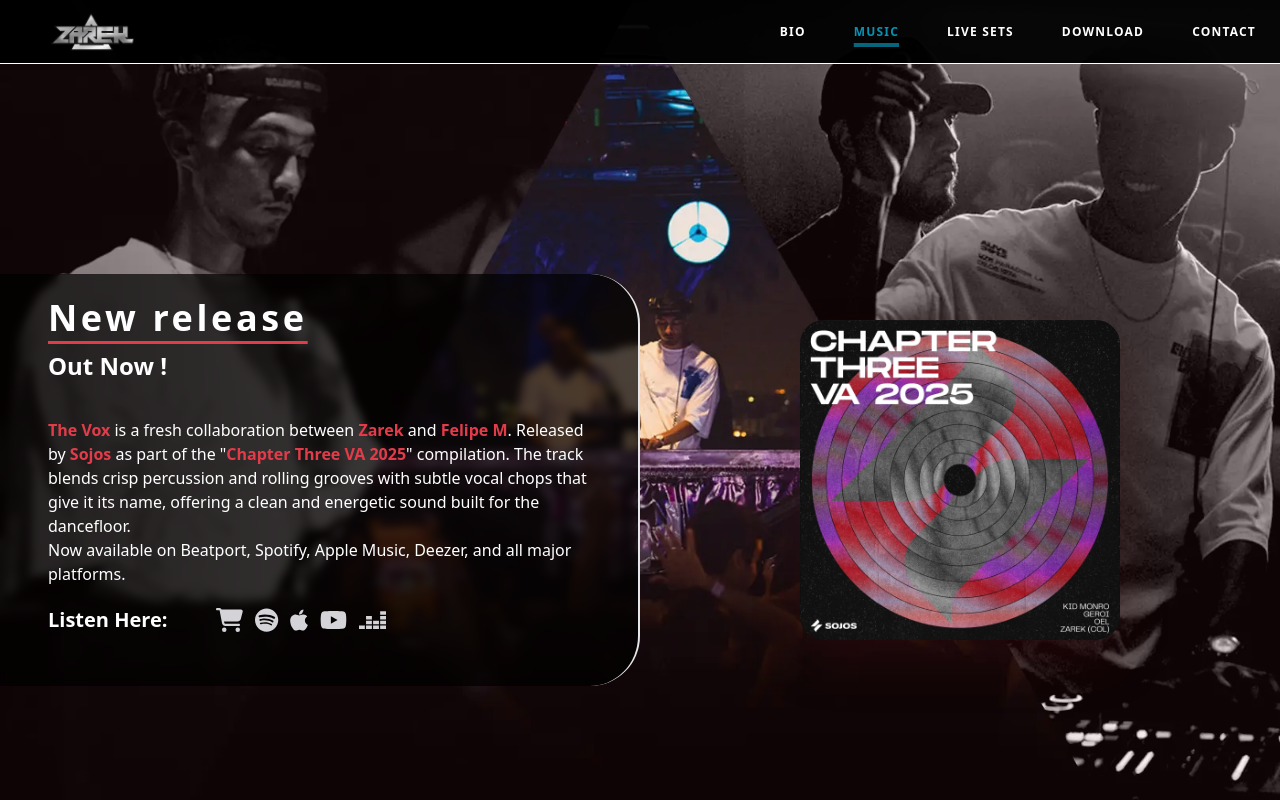
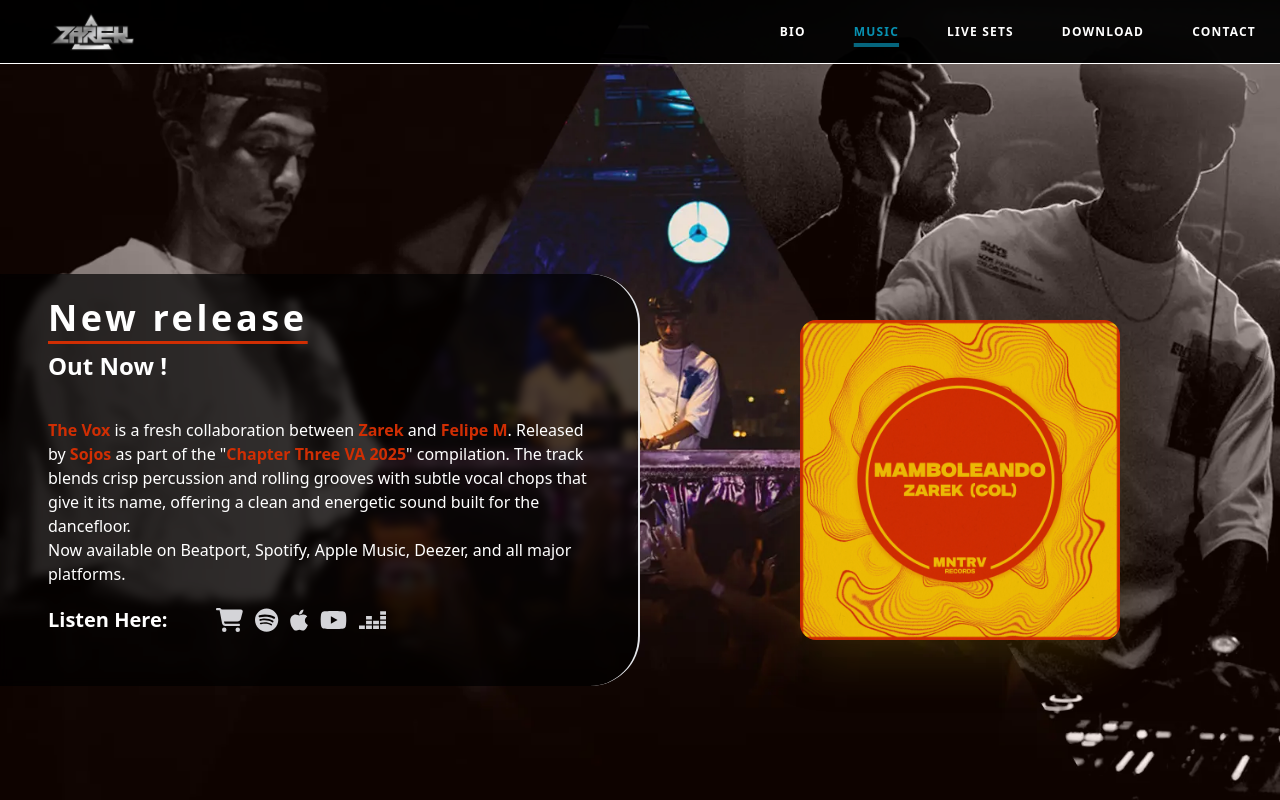
Before and after one commit to William-Fernandez/zarekmusic-react, a React (Vite) app in the folder zarek-website/: page /music in a window 1280 px wide. Shown: the top 800 px of the page. Built offline with nearby package versions, Linux system fonts and the light colour scheme.

Commit message:
New release updated

```diff
--- a/zarek-website/src/components/Music/DigitalStores/DigitalStores.jsx
+++ b/zarek-website/src/components/Music/DigitalStores/DigitalStores.jsx
@@ -17,35 +17,35 @@
                 target="_blank"
                 title="Beatport"
             >
-                <FontAwesomeIcon icon={faCartShopping} className="hover:scale-125 transition duration-300 hover:text-[#E23C4A]" size="xl"/>
+                <FontAwesomeIcon icon={faCartShopping} className="hover:scale-125 transition duration-300 hover:text-[#D02E03]" size="xl"/>
             </a>
             <a
                 href="https://open.spotify.com/intl-es/track/4XjRRYkjJfzwGRFlthU9EG?si=e23466fd0c9642f2"
                 target="_blank"
                 title="Spotify"
             >
-                <FontAwesomeIcon icon={faSpotify} className="hover:scale-125 transition duration-300 hover:text-[#E23C4A]" size="xl"/>
+                <FontAwesomeIcon icon={faSpotify} className="hover:scale-125 transition duration-300 hover:text-[#D02E03]" size="xl"/>
             </a>
             <a
                 href="https://music.apple.com/us/song/the-vox/1818529221"
                 target="_blank"
                 title="Apple Music"
             >
-                <FontAwesomeIcon icon={faApple} className="hover:scale-125 transition duration-300 hover:text-[#E23C4A]" size="xl"/>
+                <FontAwesomeIcon icon={faApple} className="hover:scale-125 transition duration-300 hover:text-[#D02E03]" size="xl"/>
             </a>
             <a
                 href="https://youtu.be/Icd4EiVaHZk?si=d_4XumaVJzDhtBX3"
                 target="_blank"
                 title="Youtube"
             >
-                <FontAwesomeIcon icon={faYoutube} className="hover:scale-125 transition duration-300 hover:text-[#E23C4A]" size="xl"/>
+                <FontAwesomeIcon icon={faYoutube} className="hover:scale-125 transition duration-300 hover:text-[#D02E03]" size="xl"/>
             </a>
             <a
                 href="https://link.deezer.com/s/30lsWP1QmNZ6MiOYloo4I"
                 target="_blank"
                 title="Deezer"
             >
-                <FontAwesomeIcon icon={faDeezer} className="hover:scale-125 transition duration-300 hover:text-[#E23C4A]" size="xl"/>
+                <FontAwesomeIcon icon={faDeezer} className="hover:scale-125 transition duration-300 hover:text-[#D02E03]" size="xl"/>
             </a>
             {/* <a
                 href="https://soundcloud.com/arcila-records-494898887/nico-rami-rez-shorty-zarek-col?si=b5672015ea2f4eb680d8bde766cd72b0&utm_source=clipboard&utm_medium=text&utm_campaign=social_sharing"
--- a/zarek-website/src/components/Music/ReleaseContent/ReleaseContent.jsx
+++ b/zarek-website/src/components/Music/ReleaseContent/ReleaseContent.jsx
@@ -7,7 +7,7 @@
 } from "../../../assets/Utils/animation.js";
 import ReleaseText from "../ReleaseText/ReleaseText.jsx";
 import ImageComponent from "../../ImageComponent/ImageComponent.jsx";
-import voxCover from '../../../assets/img/Catalogo/sojos-release.webp';
+import mamboleandoCover from '../../../assets/img/Catalogo/MamboleandoCover.webp';
 
 export default function ReleaseContent() {
     return (
@@ -28,9 +28,9 @@
                 className="hidden w-full md:w-1/2 min-h-full mb-24 md:mb-0 md:flex justify-center items-center"
             >
                 <ImageComponent
-                    src={voxCover}
+                    src={mamboleandoCover}
                     alt="The Vox CoverArt"
-                    className="w-80 rounded-3xl shadow-2xl shadow-[#36080C]/50"
+                    className="w-80 rounded-2xl shadow-2xl shadow-[#513F01]/50"
                 />
             </motion.div>
         </motion.div>
--- a/zarek-website/src/components/Music/ReleaseText/ReleaseText.jsx
+++ b/zarek-website/src/components/Music/ReleaseText/ReleaseText.jsx
@@ -9,14 +9,14 @@
             <PageTitle
                 title="New release"
                 textPosition="start"
-                decoration={"decoration-[#E23C4A]"}
+                decoration={"decoration-[#D02E03]"}
             />
             <h3 className="text-2xl text-white mt-3 mb-6 font-bold">Out Now !</h3>
             <div className="h-56 w-56 md:hidden">
                 <img src={imgRelease} alt="Voyage Cover Art" className="w-full h-full" />
             </div>
             <p className="text-white mt-3 text-center text-sm md:text-base md:text-start">
-            <strong className="text-[#E23C4A]">The Vox</strong> is a fresh collaboration between <strong className="text-[#E23C4A]">Zarek</strong> and <strong className="text-[#E23C4A]">Felipe M</strong>. Released by <strong className="text-[#E23C4A]">Sojos</strong> as part of the "<strong className="text-[#E23C4A]">Chapter Three VA 2025</strong>" compilation. The track blends crisp percussion and rolling grooves with subtle vocal chops that give it its name, offering a clean and energetic sound built for the dancefloor.<br />
+            <strong className="text-[#D02E03]">The Vox</strong> is a fresh collaboration between <strong className="text-[#D02E03]">Zarek</strong> and <strong className="text-[#D02E03]">Felipe M</strong>. Released by <strong className="text-[#D02E03]">Sojos</strong> as part of the "<strong className="text-[#D02E03]">Chapter Three VA 2025</strong>" compilation. The track blends crisp percussion and rolling grooves with subtle vocal chops that give it its name, offering a clean and energetic sound built for the dancefloor.<br />
             Now available on Beatport, Spotify, Apple Music, Deezer, and all major platforms.
             </p>
             <div className="md:mt-2 pt-3 pb-7 md:pt-3 flex flex-col md:flex-row items-center">
--- a/zarek-website/src/data/bearportData.js
+++ b/zarek-website/src/data/bearportData.js
@@ -1,7 +1,7 @@
 import gangCover from "../assets/img/Catalogo/nuloud-cover-art.webp";
 import ladyShakeCover from "../assets/img/Catalogo/ep-lady-shake.webp";
 import voxCover from "../assets/img/Catalogo/sojos-release.webp";
-import shortyCover from "../assets/img/Catalogo/shortyCover.webp";
+import mamboleandoCover from "../assets/img/Catalogo/MamboleandoCover.webp";
 import talkCover from "../assets/img/Catalogo/talkCover.webp";
 import voyageCover from "../assets/img/Catalogo/voyageCover.webp";
 
@@ -24,19 +24,19 @@
     },
     {
         "id": 3,
+        "image": mamboleandoCover,
+        "title": "Mamboleando",
+        "artist": "Zarek (COL)",
+        "label": "MNTRV Records",
+        "buyLink": "https://www.beatport.com/es/release/mamboleando/5178931"
+    },
+    {
+        "id": 4,
         "image": ladyShakeCover,
         "title": "Lady Shake EP",
         "artist": "Zarek (COL)",
         "label": "Concept Groove",
         "buyLink": "https://www.beatport.com/release/lady-shake-ep/4456018"
-    },
-    {
-        "id": 4,
-        "image": shortyCover,
-        "title": "Shorty Remix",
-        "artist": "Zarek (COL)",
-        "label": "Arcila Records",
-        "buyLink": "https://www.beatport.com/track/shorty/20051595"
     },
     {
         "id": 5,
--- a/zarek-website/src/pages/Music/Music.jsx
+++ b/zarek-website/src/pages/Music/Music.jsx
@@ -30,7 +30,7 @@
                     alt="Music Background"
                     className="hidden md:block -z-40 position absolute top-0 object-cover w-screen"
                 />
-                <div className="-z-20 absolute top-0 left-0 w-full h-full bg-[#E23C4A] md:bg-[#E23C4A11]"></div>
+                <div className="-z-20 absolute top-0 left-0 w-full h-full bg-[#D02E0311] md:bg-[#D02E0311]"></div>
                 <Navbar />
                 <ReleaseContent />
                 <SpotifyContent />
```
Also changed, not shown: zarek-website/src/assets/img/Catalogo/MamboleandoCover.webp (added).
